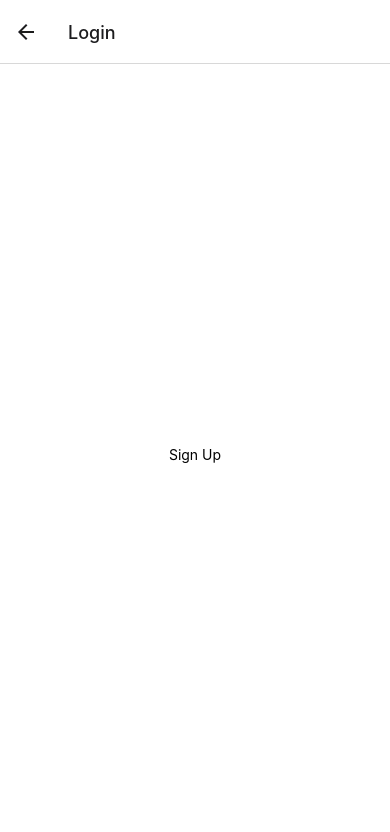
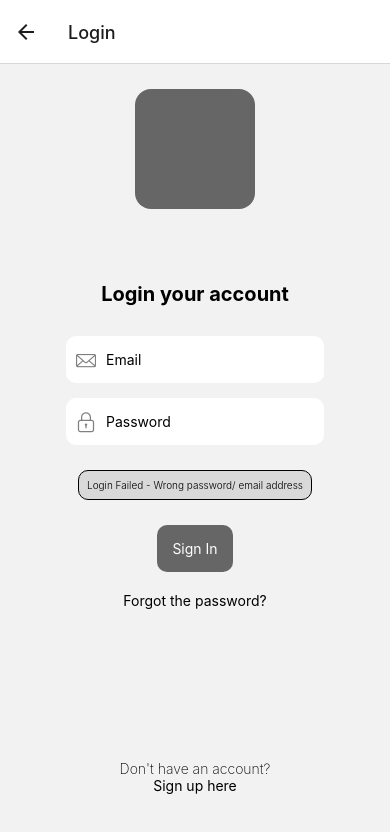
Before and after one commit to GTBitsOfGood/Healing4Heroes, a React Native app in the folder mobile/: screen /Login in a window 390 px wide. Shown: the top 832 px of the page. Built offline with nearby package versions, Linux system fonts and the light colour scheme.

Commit message:
created sign up and login screen

```diff
--- a/mobile/screens/LandingScreen.tsx
+++ b/mobile/screens/LandingScreen.tsx
@@ -1,11 +1,33 @@
-import React from "react";
-import { Button, StyleSheet, Text, TouchableOpacity, View } from "react-native";
+import React, { useState } from "react";
+import { StyleSheet, Text, View, TouchableOpacity } from "react-native";
 import { StatusBar } from "expo-status-bar";
 
 export default function LandingScreen(props: any) {
   return (
     <View style={styles.container}>
-      <Text>Landing Screen</Text>
+      <View style={styles.headerContainer}>
+        <View style={styles.logoContainer}></View>
+      </View>
+      <View style={styles.bodyContainer}>
+        <View style={styles.loginContainer}>
+          <Text style={styles.headerText}>Welcome to Healing 4 Heroes!</Text>
+          <View style={styles.buttonContainer}>
+            <TouchableOpacity
+              onPress={() => props.navigation.navigate("Login")}
+              style={styles.loginBtn}
+            >
+              <Text style={styles.loginBtnText}>Log In</Text>
+            </TouchableOpacity>
+            <TouchableOpacity
+              onPress={() => props.navigation.navigate("Sign Up")}
+              style={styles.signupBtn}
+            >
+              <Text style={styles.signupBtnText}>Sign Up</Text>
+            </TouchableOpacity>
+          </View>
+        </View>
+      </View>
+
       <StatusBar style="auto" />
     </View>
   );
@@ -13,17 +35,76 @@ export default function LandingScreen(props: any) {
 
 const styles = StyleSheet.create({
   container: {
+    backgroundColor: "#F2F2F2",
     flex: 1,
-    backgroundColor: "#fff",
     alignItems: "center",
     justifyContent: "center",
   },
 
-  buttonItem: {
-    width: 300,
-    backgroundColor: "#D3D3D3",
-    padding: 10,
+  headerContainer: {
+    flex: 1,
+  },
+
+  bodyContainer: {
+    marginTop: 25,
+    flex: 3,
+  },
+
+  logoContainer: {
+    marginTop: 50,
+    padding: 16,
+    borderRadius: 16,
+    alignItems: "center",
+    width: 120,
+    height: 120,
+    backgroundColor: "#666666",
+  },
+
+  loginContainer: {
+    marginTop: 50,
+    padding: 16,
+    borderRadius: 16,
+    alignItems: "center",
+    width: 340,
+    height: 270,
+    backgroundColor: "#fff",
+  },
+
+  headerText: {
     margin: 10,
+    fontSize: 15,
+    paddingTop: 20,
+    fontWeight: "bold",
+  },
+
+  buttonContainer: {
+    width: "90%",
+    marginTop: 15,
+    justifyContent: "center",
+    alignItems: "center",
+  },
+
+  loginBtn: {
+    marginTop: 20,
+    backgroundColor: "#666666",
+    width: "100%",
+    padding: 15,
     borderRadius: 10,
+    alignItems: "center",
   },
+
+  signupBtn: {
+    marginTop: 20,
+    backgroundColor: "#F2F2F2",
+    width: "100%",
+    padding: 15,
+    borderRadius: 10,
+    alignItems: "center",
+  },
+
+  loginBtnText: {
+    color: "white",
+  },
+
+  signupBtnText: {},
 });
--- a/mobile/screens/LoginScreen.tsx
+++ b/mobile/screens/LoginScreen.tsx
@@ -1,5 +1,12 @@
-import React, { useState } from "react";
-import { Text, View, StyleSheet } from "react-native";
+import React, { useEffect, useState } from "react";
+import {
+  Text,
+  View,
+  StyleSheet,
+  TextInput,
+  KeyboardAvoidingView,
+  TouchableOpacity,
+} from "react-native";
 import { auth } from "../utils/firebase";
 import {
   createUserWithEmailAndPassword,
@@ -7,10 +14,13 @@ import {
 } from "firebase/auth";
 import { createUser, getUserInfo } from "../actions/User";
 import { HandlerType, Role } from "../utils/types";
+import { SimpleLineIcons } from "@expo/vector-icons";
+import { Fontisto } from "@expo/vector-icons";
 
-export default function LoginScreen() {
+export default function LoginScreen(props: any) {
   const [email, setEmail] = useState("testing@example.com");
   const [password, setPassword] = useState("testpassword");
+  const [checkValidUser, setCheckValidUser] = useState(true);
   const [firstName, setFirstName] = useState("firstName");
   const [lastName, setLastName] = useState("lastName");
 
@@ -53,17 +63,180 @@ export default function LoginScreen() {
   };
 
   return (
-    <View style={styles.container}>
-      <Text onPress={handleLogin}>Sign Up</Text>
-    </View>
+    <KeyboardAvoidingView style={styles.container}>
+      <View style={styles.headerContainer}>
+        <View style={styles.logoContainer}></View>
+      </View>
+
+      <View style={styles.bodyContainer}>
+        <Text style={styles.loginText}>Login your account</Text>
+        <View>
+          <View style={styles.inputContainer}>
+            <Fontisto name="email" size={20} color="grey" />
+            <TextInput
+              placeholder="Email"
+              onChangeText={(text) => setEmail(text)}
+              style={styles.input}
+            ></TextInput>
+          </View>
+          <View style={styles.inputContainer}>
+            <SimpleLineIcons name="lock" size={20} color="grey" />
+            <TextInput
+              placeholder="Password"
+              onChangeText={(text) => setPassword(text)}
+              style={styles.input}
+              secureTextEntry
+            ></TextInput>
+          </View>
+        </View>
+        {/* conditional rendering after authentication  */}
+        {checkValidUser ? (
+          <View style={styles.failedContainer}>
+            <Text style={styles.failedText}>
+              Login Failed - Wrong password/ email address
+            </Text>
+          </View>
+        ) : (
+          <View></View>
+        )}
+        <View style={styles.buttonContainer}>
+          <TouchableOpacity onPress={handleLogin} style={styles.button}>
+            <Text style={styles.btnText}>Sign In</Text>
+          </TouchableOpacity>
+        </View>
+        <View style={styles.forgotContainer}>
+          <Text>Forgot the password?</Text>
+        </View>
+      </View>
+
+      <View style={styles.footerContainer}>
+        <View style={styles.footerTextContainer}>
+          <Text style={styles.footerText}>Don't have an account?</Text>
+          <Text
+            style={styles.signupText}
+            onPress={() => {
+              props.navigation.navigate("Sign Up");
+            }}
+          >
+            Sign up here
+          </Text>
+        </View>
+      </View>
+
+      {/* <Text onPress={handleLogin}>Login</Text> */}
+    </KeyboardAvoidingView>
   );
 }
 
 const styles = StyleSheet.create({
   container: {
     flex: 1,
-    backgroundColor: "#fff",
+    alignItems: "center",
+    justifyContent: "center",
+    backgroundColor: "#F2F2F2",
+  },
+
+  headerContainer: {
+    flex: 2,
+    marginTop: 25,
+  },
+
+  bodyContainer: {
+    flex: 3,
+    marginTop: 25,
+    alignItems: "center",
+  },
+
+  footerContainer: {
+    flex: 1,
+    marginTop: 225,
+  },
+
+  logoContainer: {
+    width: 120,
+    height: 120,
+    padding: 16,
+    borderRadius: 16,
+    backgroundColor: "#666666",
+  },
+
+  loginText: {
+    fontWeight: "bold",
+    fontSize: 20,
+    marginBottom: 15,
+  },
+
+  inputContainer: {
+    flexDirection: "row",
+    marginTop: 15,
+    paddingVertical: 10,
+    paddingLeft: 10,
+    borderRadius: 10,
+    alignItems: "center",
+    justifyContent: "center",
+    minWidth: "85%",
+    backgroundColor: "white",
+
+  },
+
+  input: {
+    flex: 1,
+    flexDirection: "row",
+    paddingVertical: 5,
+    paddingLeft: 10,
+    borderRadius: 10,
+    backgroundColor: "white",
+  },
+
+  buttonContainer: {
+    marginTop: 15,
+    alignItems: "center",
+  },
+
+  button: {
+    marginTop: 10,
+    padding: 15,
+    alignItems: "center",
+    borderRadius: 10,
+    minWidth: "85%",
+    backgroundColor: "#666666",
+
+  },
+
+  btnText: {
+    color: "white",
+  },
+
+  forgotContainer: {
+    marginTop: 20,
+    alignItems: "center",
+  },
+
+  failedContainer: {
+    alignItems: "center",
+    marginTop: 25,
+    padding: 8,
+    borderRadius: 10,
+    borderWidth: 0.5,
+    minWidth: "85%",
+    backgroundColor: "#D9D9D9",
+  },
+
+  failedText: {
+    fontSize: 10,
+    fontWeight: "300",
+  },
+
+  footerTextContainer: {
     alignItems: "center",
     justifyContent: "center",
   },
+
+  footerText: {
+    fontWeight: "200",
+  },
+
+  signupText: {
+    fontWeight: "400",
+  },
 });
--- a/mobile/screens/SignUpScreen.tsx
+++ b/mobile/screens/SignUpScreen.tsx
@@ -1,21 +1,186 @@
 import { StatusBar } from "expo-status-bar";
-import React from "react";
-import { StyleSheet, Text, View } from "react-native";
+import React, { useState } from "react";
+import {
+  KeyboardAvoidingView,
+  StyleSheet,
+  Text,
+  TextInput,
+  TouchableOpacity,
+  View,
+} from "react-native";
+import { SimpleLineIcons } from "@expo/vector-icons";
+import { Fontisto } from "@expo/vector-icons";
 
-export default function SignUpScreen() {
+export default function SignUpScreen(props: any) {
+  const [checkValidRegister, setCheckValidRegister] = useState(true);
+
   return (
-    <View style={styles.container}>
-      <Text>Sign Up Screen</Text>
-      <StatusBar style="auto" />
-    </View>
+    <KeyboardAvoidingView style={styles.container}>
+      <View style={styles.headerContainer}>
+        <View style={styles.logoContainer}></View>
+      </View>
+
+      <View style={styles.bodyContainer}>
+        <Text style={styles.registerText}>Register your account</Text>
+        <View>
+          <View style={styles.inputContainer}>
+            <Fontisto name="email" size={20} color="grey" />
+            <TextInput placeholder="Email" style={styles.input}></TextInput>
+          </View>
+          <View style={styles.inputContainer}>
+            <SimpleLineIcons name="lock" size={20} color="grey" />
+            <TextInput
+              placeholder="Password"
+              style={styles.input}
+              secureTextEntry
+            ></TextInput>
+          </View>
+          <View style={styles.inputContainer}>
+            <SimpleLineIcons name="lock" size={20} color="grey" />
+            <TextInput
+              placeholder="Confirmed Password"
+              style={styles.input}
+              secureTextEntry
+            ></TextInput>
+          </View>
+        </View>
+
+        {checkValidRegister ? (
+          <View style={styles.failedContainer}>
+            <Text style={styles.failedText}>
+              Register Falied - Account already exists{" "}
+            </Text>
+          </View>
+        ) : (
+          <View></View>
+        )}
+        <View style={styles.buttonContainer}>
+          <TouchableOpacity onPress={() => {}} style={styles.button}>
+            <Text style={styles.btnText}>Sign Up</Text>
+          </TouchableOpacity>
+        </View>
+      </View>
+      <View style={styles.footerContainer}>
+        <View style={styles.changeOptionContainer}>
+          <Text style={styles.footerText}>Already have an account?</Text>
+          <Text
+            style={styles.signupText}
+            onPress={() => {
+              props.navigation.navigate("Login");
+            }}
+          >
+            Sign in here
+          </Text>
+        </View>
+      </View>
+
+      {/* <Text onPress={handleLogin}>Login</Text> */}
+    </KeyboardAvoidingView>
   );
 }
 
 const styles = StyleSheet.create({
   container: {
     flex: 1,
-    backgroundColor: "#fff",
+    alignItems: "center",
+    justifyContent: "center",
+    backgroundColor: "#F2F2F2",
+  },
+
+  headerContainer: {
+    flex: 2,
+    marginTop: 25,
+  },
+
+  bodyContainer: {
+    flex: 3,
+    marginTop: 30,
+    alignItems: "center",
+  },
+
+  footerContainer: {
+    flex: 1,
+    marginTop: 225,
+  },
+
+  logoContainer: {
+    width: 120,
+    height: 120,
+    padding: 16,
+    borderRadius: 16,
+    backgroundColor: "#666666",
+  },
+
+  registerText: {
+    fontWeight: "bold",
+    fontSize: 20,
+    marginBottom: 15,
+  },
+
+  inputContainer: {
+    flexDirection: "row",
+    marginTop: 15,
+    paddingVertical: 10,
+    paddingLeft: 10,
+    borderRadius: 10,
+    alignItems: "center",
+    justifyContent: "center",
+    minWidth: "85%",
+    backgroundColor: "white",
+  },
+
+  input: {
+    flex: 1,
+    flexDirection: "row",
+    paddingVertical: 5,
+    paddingLeft: 10,
+    borderRadius: 10,
+    backgroundColor: "white",
+  },
+
+  buttonContainer: {
+    marginTop: 15,
+    alignItems: "center",
+  },
+
+  button: {
+    marginTop: 10,
+    padding: 15,
+    alignItems: "center",
+    borderRadius: 10,
+    minWidth: "85%",
+    backgroundColor: "#666666",
+  },
+
+  btnText: {
+    color: "white",
+  },
+
+  failedContainer: {
+    alignItems: "center",
+    marginTop: 25,
+    padding: 8,
+    borderRadius: 10,
+    borderWidth: 0.5,
+    minWidth: "85%",
+    backgroundColor: "#D9D9D9",
+  },
+
+  failedText: {
+    fontSize: 10,
+    fontWeight: "300",
+  },
+
+  changeOptionContainer: {
     alignItems: "center",
     justifyContent: "center",
   },
+
+  footerText: {
+    fontWeight: "200",
+  },
+
+  signupText: {
+    fontWeight: "400",
+  },
 });
```
Also changed, not shown: mobile/components/Input.tsx (added).
